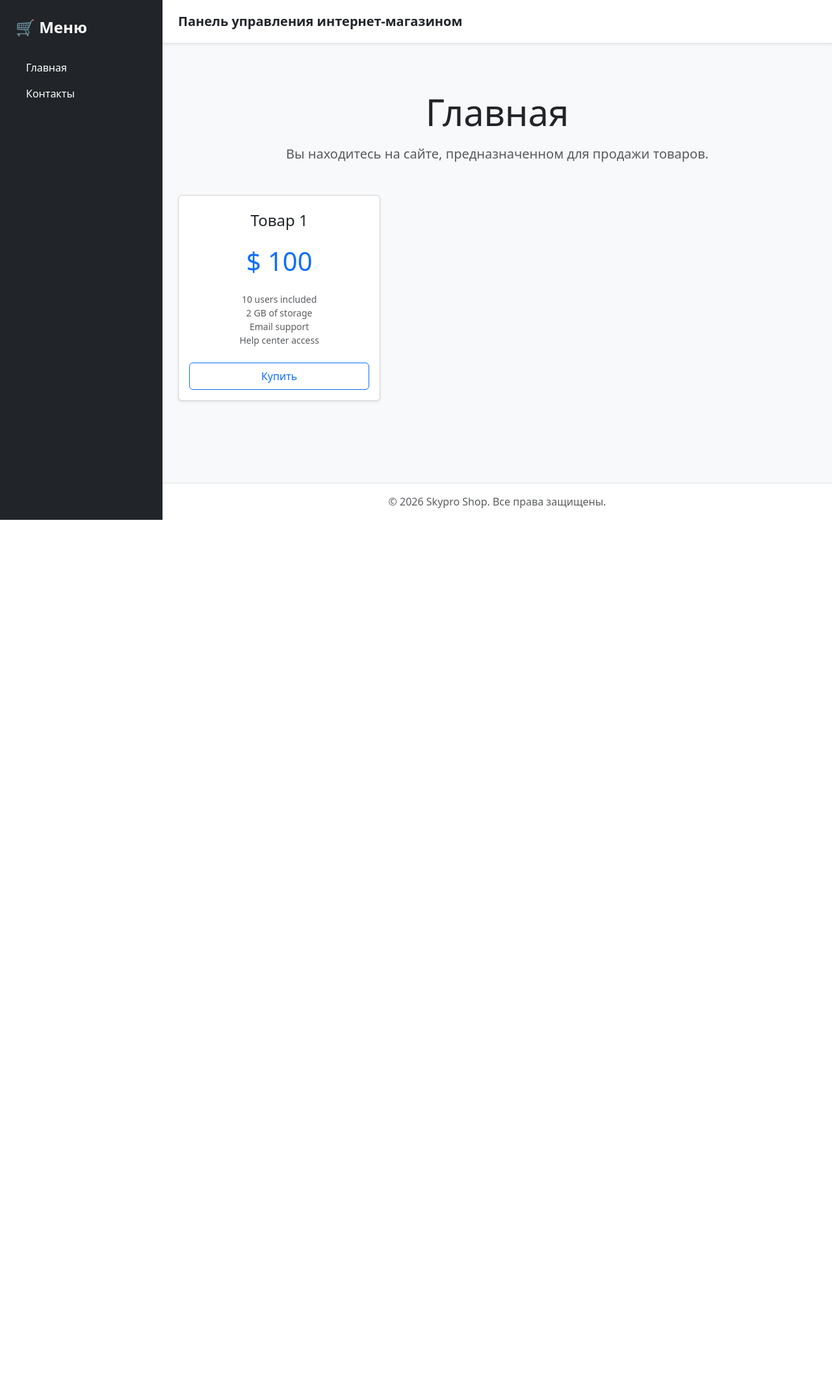
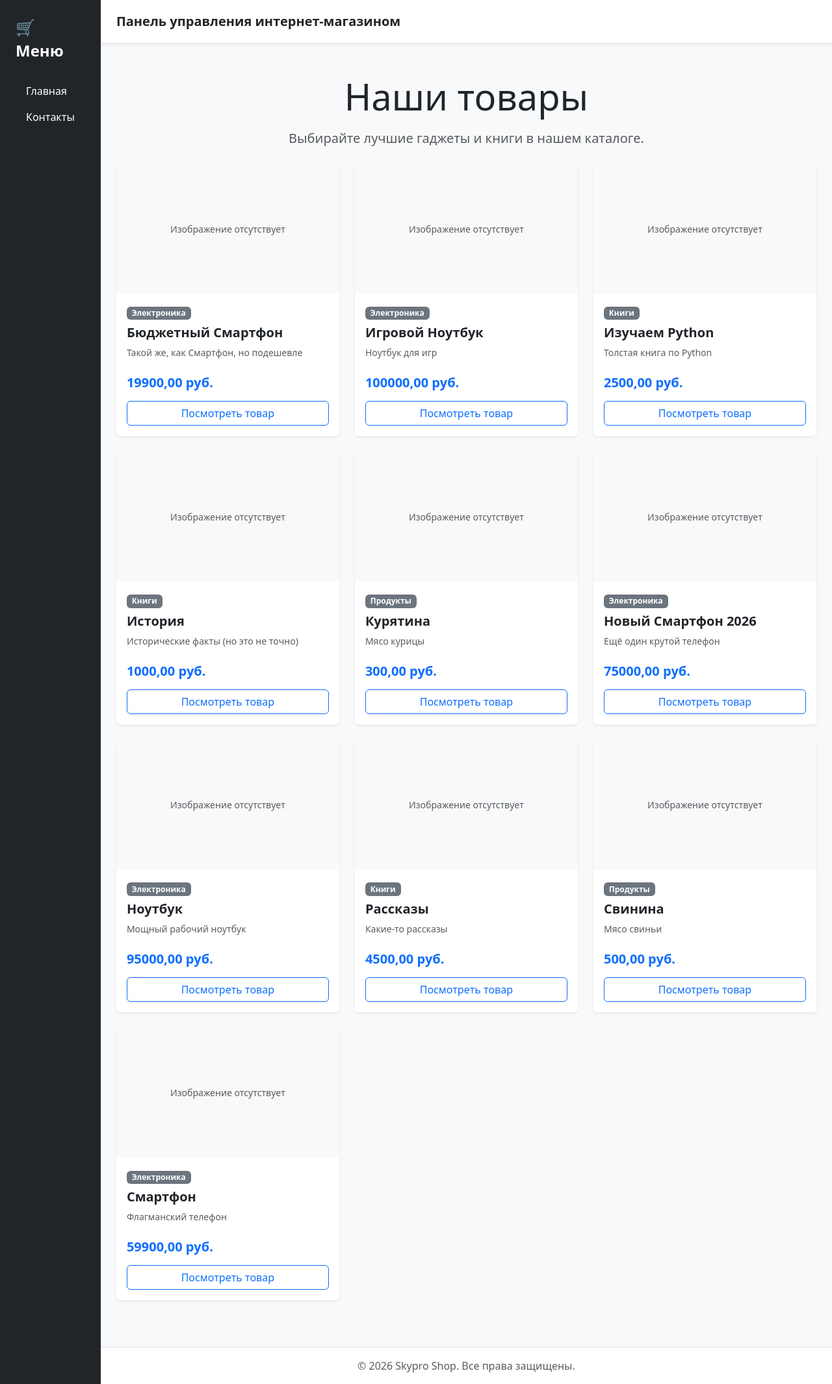
Before and after one commit to alexcherch/Homework_Django, a Django app: page / in a window 1280 px wide. Shown: the whole page at 65% size. Before the commit the page ends 800 px from the top, so only its background shows below. Run offline with Django 5.2, Linux system fonts and the light colour scheme; data comes from the database, SQL or seed files in the repository; some libraries are stand-ins or nearby versions.

Commit message:
Добавлен код для отображения списка товаров

```diff
--- a/catalog/templates/catalog/home.html
+++ b/catalog/templates/catalog/home.html
@@ -1,30 +1,51 @@
 {% extends 'catalog/base.html' %}
 
 {% block content %}
-<div class="text-center my-5">
-    <h1 class="display-4 fw-normal mb-3">Главная</h1>
-    <p class="lead text-muted">Вы находитесь на сайте, предназначенном для продажи товаров.</p>
+<div class="text-center my-4">
+    <h1 class="display-4 fw-normal mb-3">Наши товары</h1>
+    <p class="lead text-muted">Выбирайте лучшие гаджеты и книги в нашем каталоге.</p>
 </div>
 
-<!-- БЛОК С КАРТОЧКАМИ ТОВАРОВ -->
+<!-- СЕТКА С ДИНАМИЧЕСКИМИ КАРТОЧКАМИ ТОВАРОВ -->
 <div class="row row-cols-1 row-cols-md-3 g-4 mb-5">
-    <!-- Сюда в Задании 2 мы вставим динамический цикл вывода товаров из базы данных -->
+    {% for product in products %}
     <div class="col">
-        <div class="card h-100 shadow-sm">
-            <div class="card-header text-center bg-transparent border-0 pt-4">
-                <h4 class="my-0 fw-normal">Товар 1</h4>
-            </div>
-            <div class="card-body text-center d-flex flex-column justify-content-between">
-                <h1 class="card-title pricing-card-title text-primary">$ 100</h1>
-                <ul class="list-unstyled mt-3 mb-4 text-muted small">
-                    <li>10 users included</li>
-                    <li>2 GB of storage</li>
-                    <li>Email support</li>
-                    <li>Help center access</li>
-                </ul>
-                <button type="button" class="btn btn-w-100 btn-outline-primary py-2">Купить</button>
+        <div class="card h-100 shadow-sm border-0 bg-white">
+            <!-- Отображение изображения товара -->
+            {% if product.image %}
+                <img src="{{ product.image.url }}" class="card-img-top rounded-top" alt="{{ product.name }}" style="height: 200px; object-fit: cover;">
+            {% else %}
+                <div class="bg-light text-muted d-flex align-items-center justify-content-center rounded-top" style="height: 200px;">
+                    <span class="small">Изображение отсутствует</span>
+                </div>
+            {% endif %}
+
+            <div class="card-body d-flex flex-column justify-content-between">
+                <div>
+                    <span class="badge bg-secondary mb-2">{{ product.category.name }}</span>
+                    <h5 class="card-title fw-bold text-dark mb-2">{{ product.name }}</h5>
+                    <!-- Обрезаем описание до 100 символов по критериям ТЗ -->
+                    <p class="card-text text-muted small" style="text-align: justify;">
+                        {{ product.description|truncatechars:100 }}
+                    </p>
+                </div>
+
+                <div class="mt-4">
+                    <div class="d-flex justify-content-between align-items-center mb-3">
+                        <span class="h5 text-primary fw-bold mb-0">{{ product.price }} руб.</span>
+                    </div>
+                    <!-- Переход с главной на детальную страницу товара -->
+                    <a href="{% url 'catalog:product_detail' product.pk %}" class="btn btn-outline-primary w-100 py-2fw-bold">
+                        Посмотреть товар
+                    </a>
+                </div>
             </div>
         </div>
     </div>
+    {% empty %}
+    <div class="col-12 text-center my-5">
+        <p class="text-muted fs-5">В каталоге пока нет ни одного товара.</p>
+    </div>
+    {% endfor %}
 </div>
 {% endblock %}
--- a/catalog/views.py
+++ b/catalog/views.py
@@ -5,7 +5,10 @@ from catalog.models import ContactInfo, Product
 
 def home(request):
     """Контроллер для отображения главной страницы"""
-    return render(request, "catalog/home.html")
+    products = Product.objects.all()
+
+    context = {"products": products}
+    return render(request, "catalog/home.html", context)
 
 
 def contacts(request):
```
